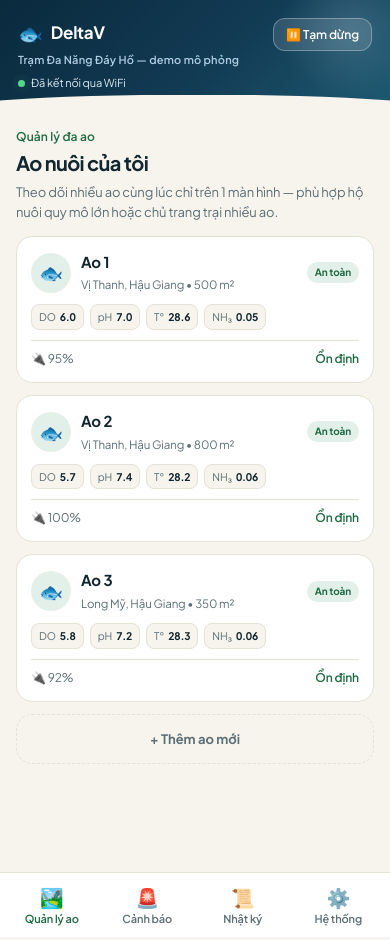
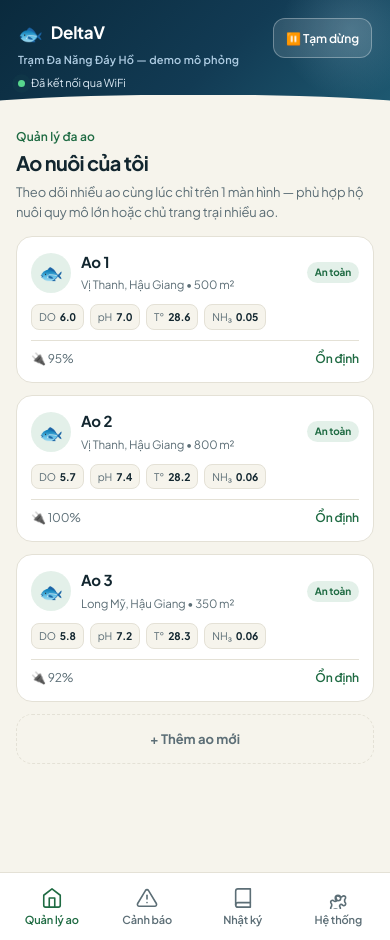
Before and after one commit to nguyendinhphuc-tdzy/PondPulse, a plain HTML site: page index.html in a window 390 px wide. Drawn offline with Linux system fonts and the light colour scheme.

Commit message:
Update index.html

```diff
--- a/index.html
+++ b/index.html
@@ -33,6 +33,7 @@
     line-height:1.5;
     letter-spacing:-0.01em;
     -webkit-font-smoothing:antialiased;
+    -webkit-tap-highlight-color: transparent;
     background:linear-gradient(180deg,#E4E9DC,#D6DECE);
     color:var(--ink);
     min-height:100vh;
@@ -67,18 +68,19 @@
   }
   @media (max-width:480px){
     body{ padding:0; background:var(--page-bg); }
-    .app-shell{ max-width:100%; border-radius:0; box-shadow:none; min-height:100vh; }
+    .app-shell{ max-width:100%; border-radius:0; box-shadow:none; min-height:100vh; min-height:100dvh; height:-webkit-fill-available; }
   }
 
   /* ---------- header ---------- */
   .app-header{
     flex:0 0 auto;
     position:relative;
-    padding:18px 18px 22px;
+    padding:calc(18px + env(safe-area-inset-top)) 18px 22px;
     background:linear-gradient(135deg,var(--deep) 0%,var(--navy) 55%,var(--teal) 100%);
     color:#fff;
     display:flex; align-items:flex-start; justify-content:space-between; gap:10px;
     overflow:hidden;
+    user-select:none; -webkit-user-select:none;
   }
   .app-header::after{
     content:''; position:absolute; left:-10%; right:-10%; bottom:-1px; height:20px;
@@ -107,12 +109,12 @@
   .panel-subtitle{ font-size:13px; color:var(--ink-soft); margin:0 0 14px; line-height:1.55; }
 
   /* ---------- buttons ---------- */
-  .btn{ border:none; border-radius:12px; padding:12px 16px; font-weight:600; font-size:14px; cursor:pointer; letter-spacing:-0.01em; }
+  .btn{ border:none; border-radius:12px; padding:12px 16px; font-weight:600; font-size:14px; cursor:pointer; letter-spacing:-0.01em; user-select:none; -webkit-user-select:none; }
   .btn-primary{ background:var(--brand); color:#fff; width:100%;}
   .btn-amber{ background:var(--amber); color:#402A08; width:100%;}
   .btn-outline{ background:#fff; border:1px solid var(--card-border); color:var(--ink); width:100%; }
   .btn-danger-outline{ background:#fff; border:1px solid var(--coral); color:var(--coral); width:100%; }
-  .btn-small{ padding:8px 12px; font-size:12px; width:auto; }
+  .btn-small{ padding:8px 12px; font-size:12px; width:auto; min-height:40px; }
 
   /* ---------- pond list ---------- */
   .pond-card{ background:var(--card-bg); border:1px solid var(--card-border); border-radius:16px; padding:14px; margin-bottom:12px; cursor:pointer; transition:transform .12s, box-shadow .12s; }
@@ -199,11 +201,12 @@
   .pond-module-status.run{ background:#57D68D; box-shadow:0 0 0 0 rgba(87,214,141,.55); animation:pulse 2s infinite; }
   @keyframes blink{ 0%,100%{opacity:.45;} 50%{opacity:1;} }
   .pond-module-label{
-    display:block; font-size:8.5px; font-weight:600; color:rgba(255,255,255,.9);
-    line-height:1.25; text-shadow:0 1px 3px rgba(0,0,0,.45);
+    display:block; font-size:9.5px; font-weight:700; color:#fff;
+    line-height:1.25; text-shadow:0 1px 4px rgba(0,0,0,.8);
   }
   .pond-module-state{
-    display:block; font-size:7.5px; font-weight:600; color:rgba(191,220,242,.85); margin-top:1px;
+    display:block; font-size:8.5px; font-weight:600; color:rgba(191,220,242,.95); margin-top:1px;
+    text-shadow:0 1px 2px rgba(0,0,0,.6);
   }
   .bubble{ position:absolute; bottom:52%; width:5px;height:5px;border-radius:50%; background:rgba(255,255,255,.5); animation:rise 3s linear infinite; z-index:2; }
   .bubble:nth-child(1){ left:31%; animation-delay:0s;}
@@ -228,11 +231,11 @@
   .chart-card-head{ display:flex; align-items:flex-start; justify-content:space-between; gap:10px; margin-bottom:10px; }
   .chart-card h3{ font-size:13px; margin:0; flex:1; }
   .info-btn{
-    flex:0 0 auto; width:22px; height:22px; border-radius:50%;
+    flex:0 0 auto; width:26px; height:26px; border-radius:50%; margin:-2px 0;
     border:1.5px solid var(--card-border); background:var(--page-bg);
     color:var(--ink-soft); font-size:12px; font-weight:700; line-height:1;
     display:flex; align-items:center; justify-content:center; cursor:pointer;
-    transition:background .15s, border-color .15s, color .15s;
+    transition:background .15s, border-color .15s, color .15s; user-select:none; -webkit-user-select:none;
   }
   .info-btn:hover,.info-btn:focus-visible{ background:#fff; border-color:var(--brand); color:var(--brand-dark); }
 
@@ -337,11 +340,12 @@
   .toast.show{ opacity:1; transform:translateX(-50%) translateY(0); }
 
   /* ---------- bottom nav ---------- */
-  .bottom-nav{ flex:0 0 auto; display:flex; background:#fff; border-top:1px solid var(--card-border); padding:6px 4px calc(6px + env(safe-area-inset-bottom)); position:relative; z-index:5; }
-  .nav-btn{ flex:1; background:none; border:none; display:flex; flex-direction:column; align-items:center; gap:2px; padding:6px 2px; color:var(--ink-soft); font-size:11px; font-weight:600; cursor:pointer; position:relative; letter-spacing:-0.01em; }
-  .nav-btn .nav-icon{ font-size:19px; }
+  .bottom-nav{ flex:0 0 auto; display:flex; background:#fff; border-top:1px solid var(--card-border); padding:8px 4px calc(8px + env(safe-area-inset-bottom)); position:relative; z-index:5; user-select:none; -webkit-user-select:none; }
+  .nav-btn{ flex:1; background:none; border:none; display:flex; flex-direction:column; align-items:center; gap:4px; padding:6px 2px; color:var(--ink-soft); font-size:11px; font-weight:600; cursor:pointer; position:relative; letter-spacing:-0.01em; transition:color .2s; }
+  .nav-btn svg{ width:22px; height:22px; fill:none; stroke:currentColor; stroke-width:1.75; stroke-linecap:round; stroke-linejoin:round; transition:stroke .2s, transform .2s; }
+  .nav-btn:active svg{ transform:scale(0.9); }
   .nav-btn.active{ color:var(--brand-dark); }
-  .nav-badge{ display:none; position:absolute; top:0; right:20%; background:var(--coral); color:#fff; font-size:9px; font-weight:800; min-width:15px; height:15px; border-radius:8px; align-items:center; justify-content:center; padding:0 3px; }
+  .nav-badge{ display:none; position:absolute; top:2px; right:18%; background:var(--coral); color:#fff; font-size:9px; font-weight:800; min-width:15px; height:15px; border-radius:8px; align-items:center; justify-content:center; padding:0 3px; }
 
   /* ========== ENHANCED POND VISUAL ========== */
 
@@ -390,7 +394,7 @@
   @keyframes tailWag{ 0%{transform:rotate(-9deg);} 100%{transform:rotate(9deg);} }
 
   /* Module enhancements */
-  .pond-module{ cursor:pointer; transition:transform .15s ease; }
+  .pond-module{ cursor:pointer; transition:transform .15s ease; user-select:none; -webkit-user-select:none; }
   .pond-module:hover{ transform:translate(-50%,-50%) scale(1.14); z-index:10; }
   .pond-module-pin{ transition:opacity .25s, border-color .25s, box-shadow .25s; }
   .pond-module.on .pond-module-pin,
@@ -426,10 +430,11 @@
   /* Module tooltip */
   .module-tooltip{
     position:absolute; bottom:calc(100% + 10px); left:50%; transform:translateX(-50%) translateY(5px);
-    background:rgba(10,42,61,.92); color:#fff; padding:8px 11px; border-radius:10px;
-    font-size:10.5px; line-height:1.55; white-space:nowrap; pointer-events:none;
+    background:rgba(10,42,61,.95); color:#fff; padding:10px 12px; border-radius:10px;
+    font-size:11px; line-height:1.55; pointer-events:none;
     opacity:0; transition:opacity .2s, transform .2s; z-index:20;
     backdrop-filter:blur(8px); box-shadow:0 6px 16px rgba(0,0,0,.4);
+    width:max-content; max-width:220px; text-align:center; white-space:normal; word-break:break-word;
   }
   .module-tooltip::after{
     content:''; position:absolute; top:100%; left:50%; transform:translateX(-50%);
@@ -871,10 +876,22 @@
   </div>
 
   <nav class="bottom-nav">
-    <button class="nav-btn active" id="nav-ponds" data-tab="ponds"><span class="nav-icon">🏞️</span>Quản lý ao</button>
-    <button class="nav-btn" id="nav-alerts" data-tab="alerts"><span class="nav-icon">🚨</span>Cảnh báo<span class="nav-badge" id="alertBadge">0</span></button>
-    <button class="nav-btn" id="nav-history" data-tab="history"><span class="nav-icon">📜</span>Nhật ký</button>
-    <button class="nav-btn" id="nav-system" data-tab="system"><span class="nav-icon">⚙️</span>Hệ thống</button>
+    <button class="nav-btn active" id="nav-ponds" data-tab="ponds">
+      <svg viewBox="0 0 24 24"><path d="M3 9l9-7 9 7v11a2 2 0 0 1-2 2H5a2 2 0 0 1-2-2z"></path><polyline points="9 22 9 12 15 12 15 22"></polyline></svg>
+      Quản lý ao
+    </button>
+    <button class="nav-btn" id="nav-alerts" data-tab="alerts">
+      <svg viewBox="0 0 24 24"><path d="M10.29 3.86L1.82 18a2 2 0 0 0 1.71 3h16.94a2 2 0 0 0 1.71-3L13.71 3.86a2 2 0 0 0-3.42 0z"></path><line x1="12" y1="9" x2="12" y2="13"></line><line x1="12" y1="17" x2="12.01" y2="17"></line></svg>
+      Cảnh báo<span class="nav-badge" id="alertBadge">0</span>
+    </button>
+    <button class="nav-btn" id="nav-history" data-tab="history">
+      <svg viewBox="0 0 24 24"><path d="M4 19.5A2.5 2.5 0 0 1 6.5 17H20"></path><path d="M6.5 2H20v20H6.5A2.5 2.5 0 0 1 4 19.5v-15A2.5 2.5 0 0 1 6.5 2z"></path></svg>
+      Nhật ký
+    </button>
+    <button class="nav-btn" id="nav-system" data-tab="system">
+      <svg viewBox="0 0 24 24"><circle cx="12" cy="12" r="3"></circle><path d="M19.4 15a1.65 1.65 0 0 0 .33 1.82l.06.06a2 2 0 0 1 0 2.83 2 2 0 0 1-2.83 0l-.06-.06a1.65 1.65 0 0 0-2.82.13 1.65 1.65 0 0 0-.13 1.82l.06.06a2 2 0 0 1 0 2.83 2 2 0 0 1-2.83 0l-.06-.06a1.65 1.65 0 0 0-1.82-.33 1.65 1.65 0 0 0-1.82.33l-.06.06a2 2 0 0 1-2.83 0 2 2 0 0 1 0-2.83l.06-.06a1.65 1.65 0 0 0 .33-1.82 1.65 1.65 0 0 0-.33-1.82l-.06-.06a2 2 0 0 1 0-2.83 2 2 0 0 1 2.83 0l.06.06a1.65 1.65 0 0 0 2.82-.13 1.65 1.65 0 0 0 .13-1.82l-.06-.06a2 2 0 0 1 0-2.83 2 2 0 0 1 2.83 0l.06.06a1.65 1.65 0 0 0 1.82.33H15a1.65 1.65 0 0 0 1.82-.33l.06-.06a2 2 0 0 1 2.83 0 2 2 0 0 1 0 2.83l-.06.06a1.65 1.65 0 0 0-.33 1.82V15z"></path></svg>
+      Hệ thống
+    </button>
   </nav>
 
 </div>
```
